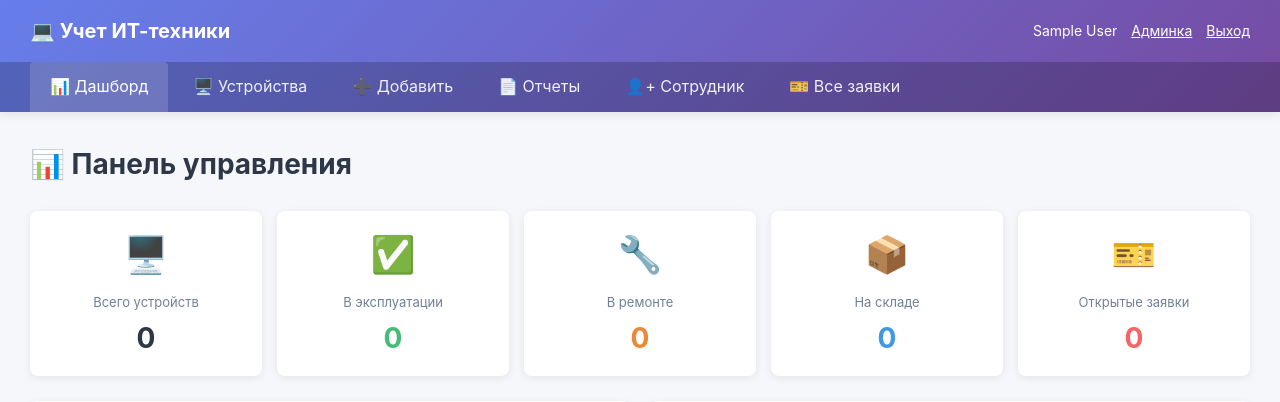
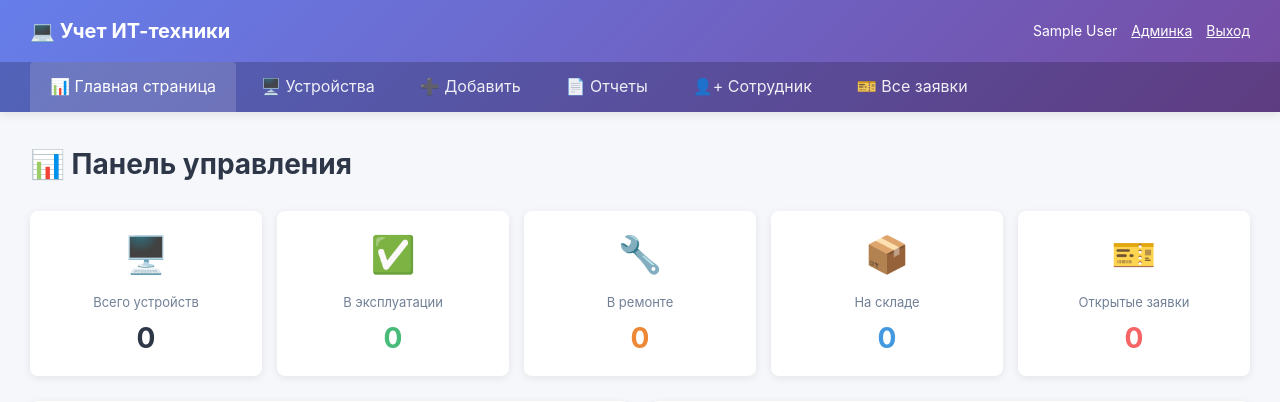
Before and after one commit to MalahovSV/web_project, a Django app: page / in a window 1280 px wide. Shown: the top 402 px of the page. Run offline with Django 5.2, Linux system fonts and the light colour scheme; the visitor is signed in with stand-in values (Sample User, id 1); data comes from the database, SQL or seed files in the repository; data that the repository does not hold is empty.

Commit message:
rename dashboard

```diff
--- a/templates/base.html
+++ b/templates/base.html
@@ -74,7 +74,7 @@
 <nav class="nav">
     <ul>
         <!-- Дашборд видят все -->
-        <li><a href="{% url 'dashboard' %}" class="{% if request.resolver_match.url_name == 'dashboard' %}active{% endif %}">📊 Дашборд</a></li>
+        <li><a href="{% url 'dashboard' %}" class="{% if request.resolver_match.url_name == 'dashboard' %}active{% endif %}">📊 Главная страница</a></li>
 
         <!-- Устройства и отчеты — только для админов/ИТ -->
         {% if user.is_staff %}
```
Also changed, not shown: 2 other files.
